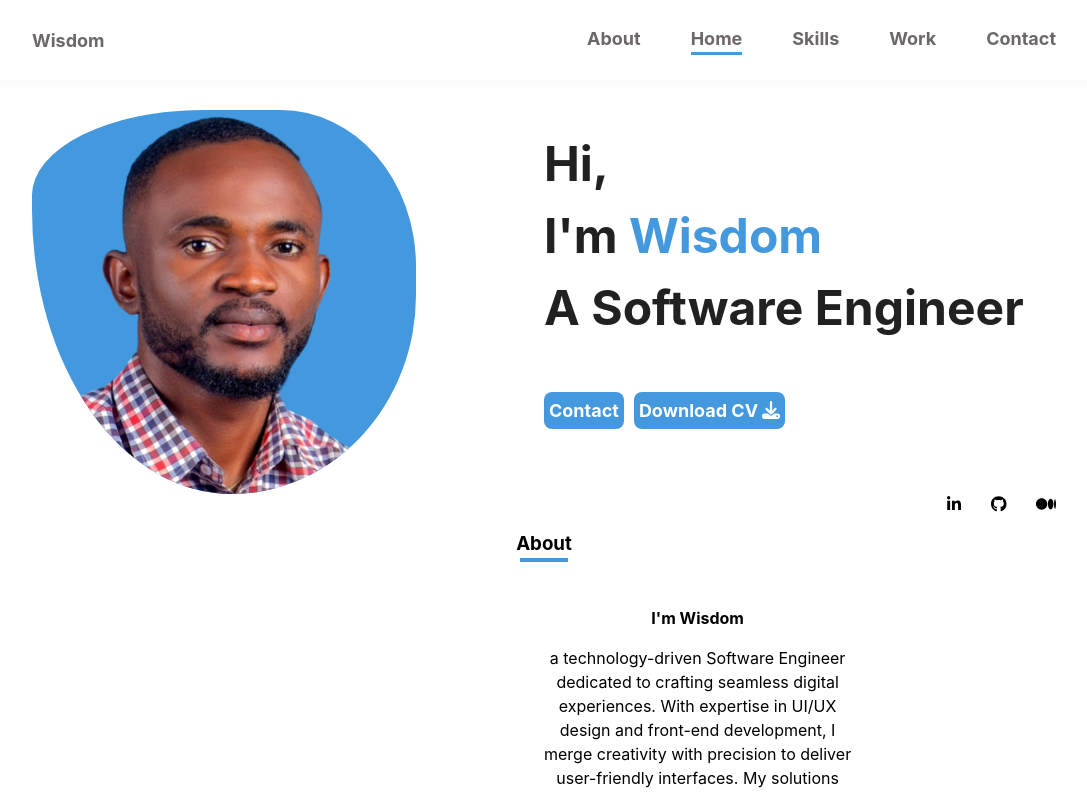
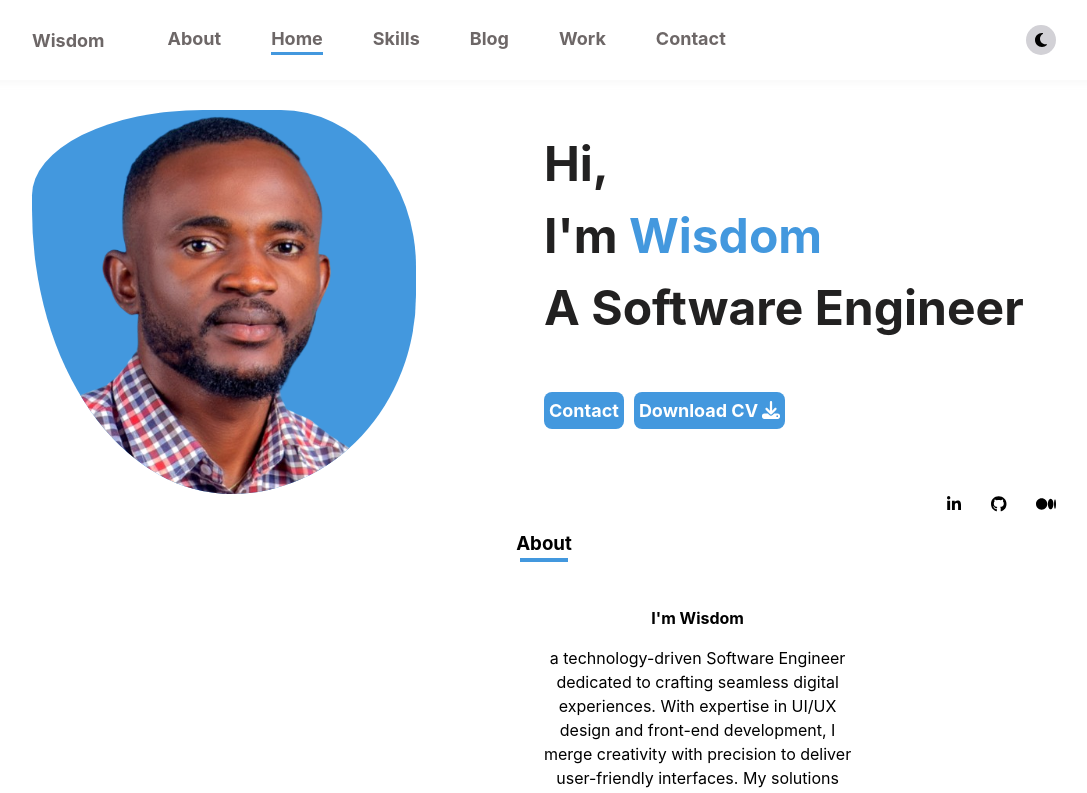
Before and after one commit to wisden2065/Portfolio, a React (Vite) app: page / in a window 1280 px wide. Shown: the top 793 px of the page, without its empty margins (96-1183 px from the left). Built offline with nearby package versions, Linux system fonts and the light colour scheme.

Commit message:
Implemented light/darkmode icon and blog section at navabar

```diff
--- a/src/assets/Components/Navbar/Navbar.css
+++ b/src/assets/Components/Navbar/Navbar.css
@@ -36,6 +36,35 @@ ul{
     display: flex;
     gap: 50px;
 }
+.icon-cont{
+    /* height: 30px; */
+    width: 30%;
+    display: flex;
+    align-items: center;
+    justify-content: end;
+    gap: 10px;
+}
+.icon-cont .icon{
+    background-color: #d2d1d6;
+    height: 30px;
+    width: 30px;
+    border-radius: 50%;
+    display: flex;
+    align-items: center;
+    justify-content: center;
+}
+.icon-cont .icon .i{
+    font-size: clamp(10px, 1.5vw, 16px);
+    /* color: #ffdd00; Bulb color */
+    /* text-shadow:  */
+      /* 0 0 10px #ffdd00, */
+      /* 0 0 20px #ffdd00, */
+      /* 0 0 30px #ffaa00,  */
+      /* 0 0 40px #ffaa00; */
+}
+.icon-cont .icon:nth-child(2){
+    display: none;
+}
 .menu_icon{
     position: relative;
 }
@@ -67,9 +96,15 @@ ul{
 @media screen and (max-width: 800px) {
     nav .menu_icon{
         display: block;
-
+    }
+    .icon-cont .icon:nth-child(2){
+        display: block;
+        display: flex;
     }
     nav ul{
         display: none;
     }
+    .icon-cont{
+        justify-content: unset;
+    }
 }
--- a/src/assets/Components/Navbar/Navbar.jsx
+++ b/src/assets/Components/Navbar/Navbar.jsx
@@ -5,6 +5,9 @@ import { useState } from 'react'
 import { FontAwesomeIcon } from '@fortawesome/react-fontawesome';
 import { faBars } from '@fortawesome/free-solid-svg-icons';
 import { faXmark } from '@fortawesome/free-solid-svg-icons';
+import { faMoon } from '@fortawesome/free-solid-svg-icons';
+// import { icon } from '@fortawesome/fontawesome-svg-core';
+import { faSun } from '@fortawesome/free-solid-svg-icons';
 
 
 const Navbar = () => {
@@ -14,6 +17,11 @@ const Navbar = () => {
     const [iconClicked, setIconClicked] = useState(false)
 //   state to check if dropdown is open or not
   const [isMenuOpen, setIsMenuOpen] = useState(false);
+//   light/dark mode state
+    const [isLight, setLight] = useState(true);
+    function toggleLight(){
+        setLight(!isLight)
+    }
 
     // let menu = document.querySelector('.drop-down-wrapper');
     // let icon = document.querySelector('.menu_icon');
@@ -33,10 +41,18 @@ const Navbar = () => {
                   <li className={active === 'About'? 'active': ''}  onClick={()=>{setActive('About')}}><a href='#about-section'>About</a></li>
                   <li className={active === ''|| active ==='Home'? 'active': ''}   onClick={()=>{setActive('Home')}}><a href='#home-section'>Home</a></li>
                   <li className={active === 'Skills'? 'active': ''}  onClick={()=>{setActive('Skills')}}><a href='#skills-section'>Skills</a></li>
+                  <li className={active === 'Blog'? 'active': ''}  onClick={()=>{setActive('Blog')}}><a href='#blog-section'>Blog</a></li>
                   <li className={active === 'Work'? 'active': ''}  onClick={()=>{setActive('Work')}}><a href='#work-section'>Work</a></li>
                   <li className={active === 'Contact'? 'active': ''}  onClick={()=>{setActive('Contact')}}><a href='#contact-section'>Contact</a></li>
               </ul>
-              <FontAwesomeIcon className='menu_icon' icon={isMenuOpen == true? faXmark : faBars} onClick={toggleDropdown} />
+             <div className='icon-cont'>
+                <div className='icon'>
+                    <FontAwesomeIcon icon={isLight? faMoon : faSun} className='i' onClick={toggleLight} />
+                </div>
+                <div className='icon'>
+                    <FontAwesomeIcon className='i' icon={isMenuOpen == true? faXmark : faBars} onClick={toggleDropdown} />
+                </div>
+             </div>
              {/* condtionally render dropdown if icon clicked is true */}
              {iconClicked === true?
                  <div className="drop-down-wrapper active">
@@ -46,6 +62,7 @@ const Navbar = () => {
                             <li><a href="#home-section">Home</a></li>
                             <li><a href="#work-section">Work</a></li>
                             <li><a href="#skills-section">Skills</a></li>
+                            <li><a href="#skills-section">Blog</a></li>
                             <li><a href="#contact-section">Contact</a></li>
                         </ul>
                     </div>
@@ -58,6 +75,7 @@ const Navbar = () => {
                        <li><a href="#home-section">Home</a></li>
                        <li><a href="#work-section">Work</a></li>
                        <li><a href="#skills-section">Skills</a></li>
+                       <li><a href="#skills-section">Blog</a></li>
                        <li><a href="#contact-section">Contact</a></li>
                    </ul>
                </div>
```
